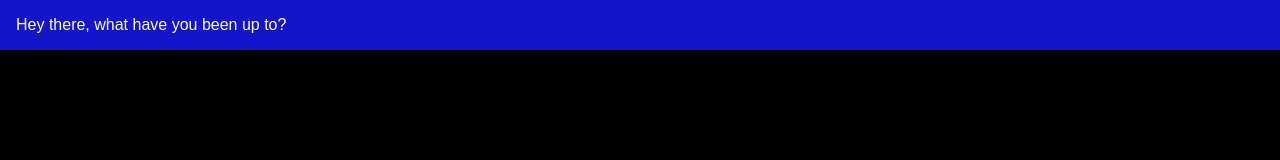
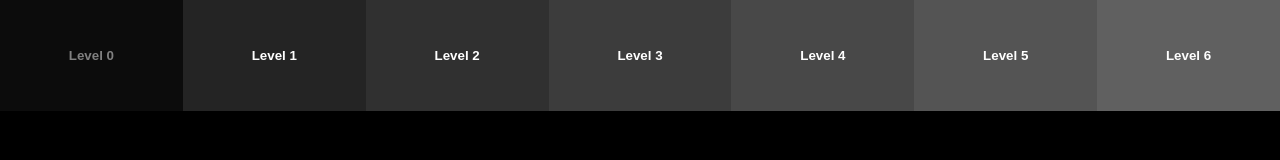
Before and after one commit to aaron-meche/html-canvas-framework, a website: page index.html in a window 1280 px wide. Drawn offline with Linux system fonts and the light colour scheme.

Commit message:
added window click / hover entries, onhover and onclick now functional

```diff
--- a/index.html
+++ b/index.html
@@ -5,8 +5,8 @@
     <meta name="viewport" content="width=device-width, initial-scale=1.0">
     <title>HTML Canvas</title>
 </head>
-<body id="body" style="background: black">
-    <!-- <canvas id="canvas"></canvas> -->
-    <script src="js/interface.js"></script>
+<body style="background: black">
+    <div id="app"></div>
+    <script type="module" src="./script.js"></script>
 </body>
 </html>
--- a/js/interface.js
+++ b/js/interface.js
@@ -4,10 +4,6 @@
 // created on May 10 2026
 // written by Aaron Meche
 //
-
-// Body
-const body = document.getElementById("body")
-body.style.margin = 0
 
 // Window
 let app = null
@@ -19,12 +15,55 @@ function ContentView(arr) {
     })
 }
 
-class UIElement {
+export class Interface {
+    head = null
+    body = null
+    constructor(contents) {
+        const body = document.body
+        body.style.margin = 0
+        try {
+            let bodyTarget = contents?.["app"] ?? contents?.["body"] ?? contents?.["main"] ?? null
+            if (bodyTarget) bodyTarget.forEach(elem => { body.innerHTML += elem.getHTML() })
+            else throw new Error("No bodyTarget found when building interface.")
+        }
+        catch (err) { throw new Error(err) }
+    }
+}
+
+function checkWindowClickRegistry() {
+    if (!window.dispatchHover) {
+        window.hoverState = new Map()
+        window.dispatchHover = (id, elem) => {
+            const handler = window.clickRegistry.get(id)
+            if (typeof handler === 'function') {
+                window.hoverState.set(id, elem.style.cssText)
+                handler(elem)
+            }
+        }
+        window.dispatchHoverOut = (id, elem) => {
+            const origStyle = window.hoverState.get(id)
+            if (origStyle) {
+                elem.style.cssText = origStyle
+                window.hoverState.delete(id)
+            }
+        }
+    }
+    if (!window.clickRegistry) {
+        window.clickRegistry = new Map()
+        window.dispatchClick = (id, elem) => {
+            const handler = window.clickRegistry.get(id)
+            if (typeof handler === 'function') {
+                handler(elem)
+            }
+        }
+    }
+}
+
+export class UIElement {
     tag = "div"
     content = ""
 
     format = {
-        position: "relative",
         display: "block",
         height: "auto",
         width: "auto",
@@ -35,9 +74,7 @@ class UIElement {
         color: "white"
     }
 
-    hover = {
-
-    }
+    behaviors = {}
 
     protocols = {
         "place":    input => {
@@ -61,13 +98,19 @@ class UIElement {
                 this.format.height = split[0]
                 this.format.width = split[1]
             }
-            if (this.format.position == "relative") this.format.position = "absolute"
         },
-        "onHover": input => {
-            Object.keys(input).forEach(attr => {
-                this.hover[attr] = input[attr]
-            })
-            console.log(this.hover)
+        "onhover": input => {
+            checkWindowClickRegistry()
+            const id = 'hov_' + Math.random().toString(36).substring(2, 11)
+            window.clickRegistry.set(id, input)
+            this.behaviors.onmouseenter = "window.dispatchHover('" + id + "', this);"
+            this.behaviors.onmouseleave = "window.dispatchHoverOut('" + id + "', this);"
+        },
+        "onclick": input => {
+            checkWindowClickRegistry()
+            const id = 'clk_' + Math.random().toString(36).substring(2, 11);
+            window.clickRegistry.set(id, input);
+            this.behaviors.onclick = "window.dispatchClick('" + id + "', this);"
         },
         "contains": input => {
             input.forEach(elem => {
@@ -83,7 +126,6 @@ class UIElement {
             const currConfigKey = configKeys[i]
             if (this.protocols[currConfigKey]) {
                 this.protocols[currConfigKey](config[currConfigKey])
-                console.log(currConfigKey)
             }
             else {
                 this.format[currConfigKey] = config[currConfigKey]
@@ -94,64 +136,56 @@ class UIElement {
     getStyle() {
         let returnString = ""
         Object.keys(this.format).forEach(attr => {
-            returnString += `${attr.replaceAll("_", "-")}: ${this.format[attr]};`
+            returnString += `${attr.replaceAll("_", "-")}:${this.format[attr]};`
         })
         return returnString
     }
 
-    getJSStyle() {
+    getBehaviorString() {
+        if (!this.behaviors) return ""
         let returnString = ""
-        Object.keys(this.format).forEach(attr => {
-            returnString += `this.style.${attr.replaceAll("_", "")}="${this.format[attr]}";`
+        Object.keys(this.behaviors).forEach(behavior => {
+            returnString += " " + behavior + '="' + this.behaviors[behavior] + '";'
         })
         return returnString
-    }
-
-    getHoverScripts() {
-        let onMouseOver = ""
-        let onMouseOut = ""
-
-        return `onmouseover='${onMouseOver}' onmouseout='${onMouseOut}'`
     }
 
     getHTML() {
         let tag = null
         let html = [
-            `<${this.tag} style='`,
-            this.getStyle(this.style),
-            `'>`,
-            this.content,
-            `</${this.tag}>`
+            "<", this.tag, " ",
+            "style='", this.getStyle(this.style), "'",
+            this.getBehaviorString(),
+            ">", this.content, "</", this.tag, ">"
         ]
         return html.join("")
     }
 }
 
-class Rectangle extends UIElement {
+export class Rectangle extends UIElement {
     constructor(config) {
         super(config)
     }
 }
 
-class Background extends Rectangle {
-    constructor(config) {
+export class HStack extends UIElement {
+    constructor(elements, config = {}) {
         super({
             ...config,
-            size: "100% 100%",
-            background: config.background ?? "yellow"
+            display: "grid",
+            grid_template_columns: "repeat(" + elements.length + ", 1fr)",
+            contains: elements
         })
     }
 }
 
-ContentView([
-    new Rectangle({
-        padding: "12pt",
-        background: "rgb(20, 20, 200)",
-        onHover: {
-            background: "red"
-        },
-        contains: [
-            "Hey there, what have you been up to?"
-        ]
-    })
-])
+export class VStack extends UIElement {
+    constructor(elements, config = {}) {
+        super({
+            ...config,
+            display: "grid",
+            grid_template_columns: "1fr",
+            contains: elements
+        })
+    }
+}
--- /dev/null
+++ b/script.js
@@ -0,0 +1,61 @@
+//
+// script.js
+//
+// HTML UI Framework
+// main Interface Designer
+//
+// created by Aaron Meche
+
+import {
+    Interface,
+    Rectangle, HStack
+} from "./js/interface.js"
+
+const adjustColor = (level) => {
+    let base = 25
+    let size = 8
+    let sum = base + size * level
+    return `rgb(${sum}, ${sum}, ${sum})`
+}
+
+const basicRectangle = (level) => {
+    let counter = 0
+    let base = 24
+    let size = 12
+    let sum = base + size * level
+    let color = `rgb(${sum}, ${sum}, ${sum})`
+    return new Rectangle({
+        padding: "36pt 12pt",
+        background: color,
+        text_align: "center",
+        font_size: "10pt",
+        font_weight: 600,
+        contains: [
+            "Level " + level
+        ],
+        onhover: (elem) => {
+            elem.style.opacity = 0.5
+        },
+        onclick: (elem) => {
+            counter++
+            elem.style.background = "red"
+            setTimeout(() => {
+                elem.style.background = color
+            }, 1000)
+        }
+    })
+}
+
+const ui = new Interface({
+    "app": [
+        new HStack([
+            basicRectangle(0),
+            basicRectangle(1),
+            basicRectangle(2),
+            basicRectangle(3),
+            basicRectangle(4),
+            basicRectangle(5),
+            basicRectangle(6),
+        ])
+    ]
+})
```
Also changed, not shown: 1 other file.
